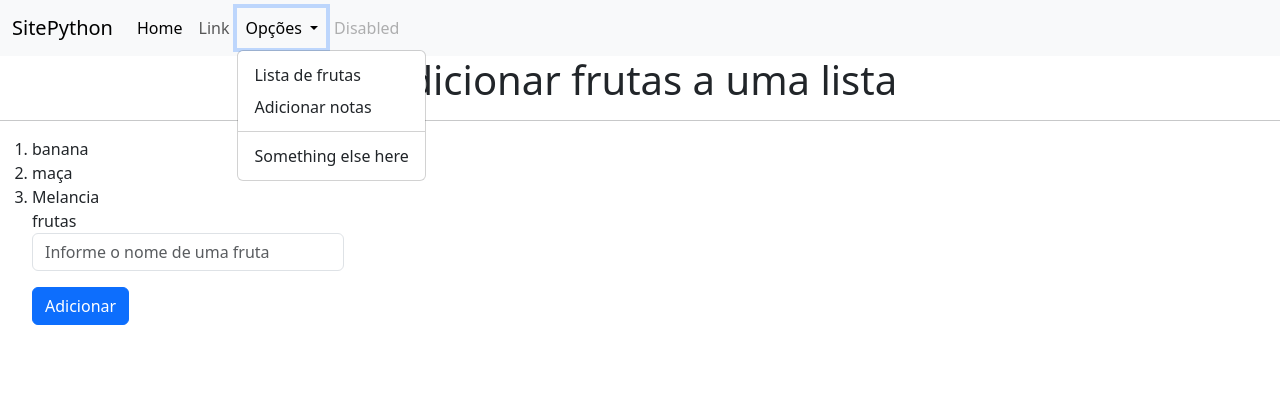
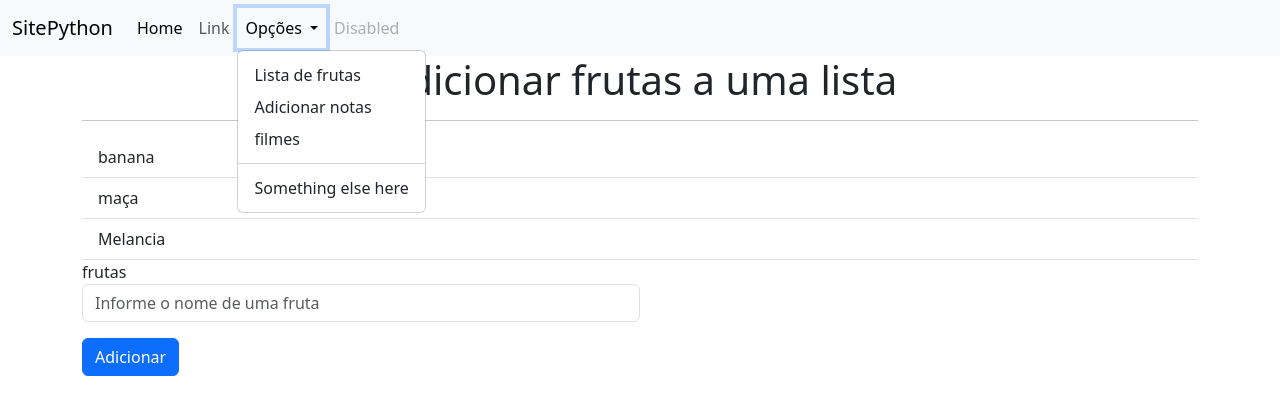
Before and after one commit to 1GustavoBueno1/Estudos, a Flask app: page /pagina1 in a window 1280 px wide, after a click on "Opções". Shown: the top 415 px of the page. Run offline with Flask 3, Linux system fonts and the light colour scheme.

Commit message:
Aprendendo sobre como utiliziar APIs publicas

```diff
--- a/FlaskAPI/main.py
+++ b/FlaskAPI/main.py
@@ -1,4 +1,5 @@
 from flask import Flask, render_template, request
+import urllib.request, json
 app = Flask(__name__)
 app.json.sort_keys = False
 #apartir daqui eu dei inicio a outro curso, pois não achei mais videos
@@ -34,6 +35,13 @@ def pagina2():
         if request.form.get("Aluno") and request.form.get("Nota"):
             registros.append({'Aluno': request.form.get("Aluno"), 'Nota': request.form.get("Nota")})
     return render_template("pag2.html", registros = registros)
+@app.route("/filmes", methods = ['GET'])
+def filmes():
+    url = 'https://api.themoviedb.org/3/discover/movie?sort_by=popularity.desc&api_key=b1fca6c44a64f9b3b62030634509a9bf'
+    reposta = urllib.request.urlopen(url)
+    dados = reposta.read()
+    jsondata = json.loads(dados)
+    return render_template("filmes.html", filmes = jsondata['results'])
 
 #Aqui e onde eu "ativo" o site
 if __name__ == '__main__':
--- a/FlaskAPI/templates/base.html
+++ b/FlaskAPI/templates/base.html
@@ -28,6 +28,7 @@
             <ul class="dropdown-menu">
                 <li><a class="dropdown-item" href="{{url_for('pagina1')}}">Lista de frutas</a></li>
                 <li><a class="dropdown-item" href="{{url_for('pagina2')}}">Adicionar notas</a></li>
+                <li><a class="dropdown-item" href="{{url_for('filmes')}}">filmes</a></li>
                 <li><hr class="dropdown-divider"></li>
                 <li><a class="dropdown-item" href="#">Something else here</a></li>
             </ul>
@@ -39,8 +40,10 @@
         </div>
     </div>
     </nav>
-    {% block conteudo %}
-    {% endblock conteudo %}
+    <div class="container">
+        {% block conteudo %}
+        {% endblock conteudo %}
+    </div>
    <script src="https://cdn.jsdelivr.net/npm/bootstrap@5.3.3/dist/js/bootstrap.bundle.min.js" integrity="sha384-YvpcrYf0tY3lHB60NNkmXc5s9fDVZLESaAA55NDzOxhy9GkcIdslK1eN7N6jIeHz" crossorigin="anonymous"></script>
 </body>
 </html>
--- a/FlaskAPI/templates/index.html
+++ b/FlaskAPI/templates/index.html
@@ -2,16 +2,16 @@
 {% block conteudo %}
  <h1 style = "text-align: center;">Adicionar frutas a uma lista</h1>
  <hr>
- <ol>
+ <ul class="list-group list-group-flush">
     {% for Fruta in frutas %}
-        <li>{{Fruta}}</li>
+        <li class="list-group-item">{{Fruta}}</li>
     {% endfor %}
    <form action="{{url_for('pagina1')}}" method="post">
     <div class = "form-group">
         <label for = "exemplofrutas">frutas</label>
-        <input class = "form-control w-25" id = "exemplofrutas" type = "text" name = "frutas" placeholder="Informe o nome de uma fruta" required >
+        <input class = "form-control w-50" id = "exemplofrutas" type = "text" name = "frutas" placeholder="Informe o nome de uma fruta" required >
     </div>
     <button class = "btn btn-primary mt-3">Adicionar</button>
    </form>
-</ol>
+</ul>
 {% endblock conteudo %}
```
